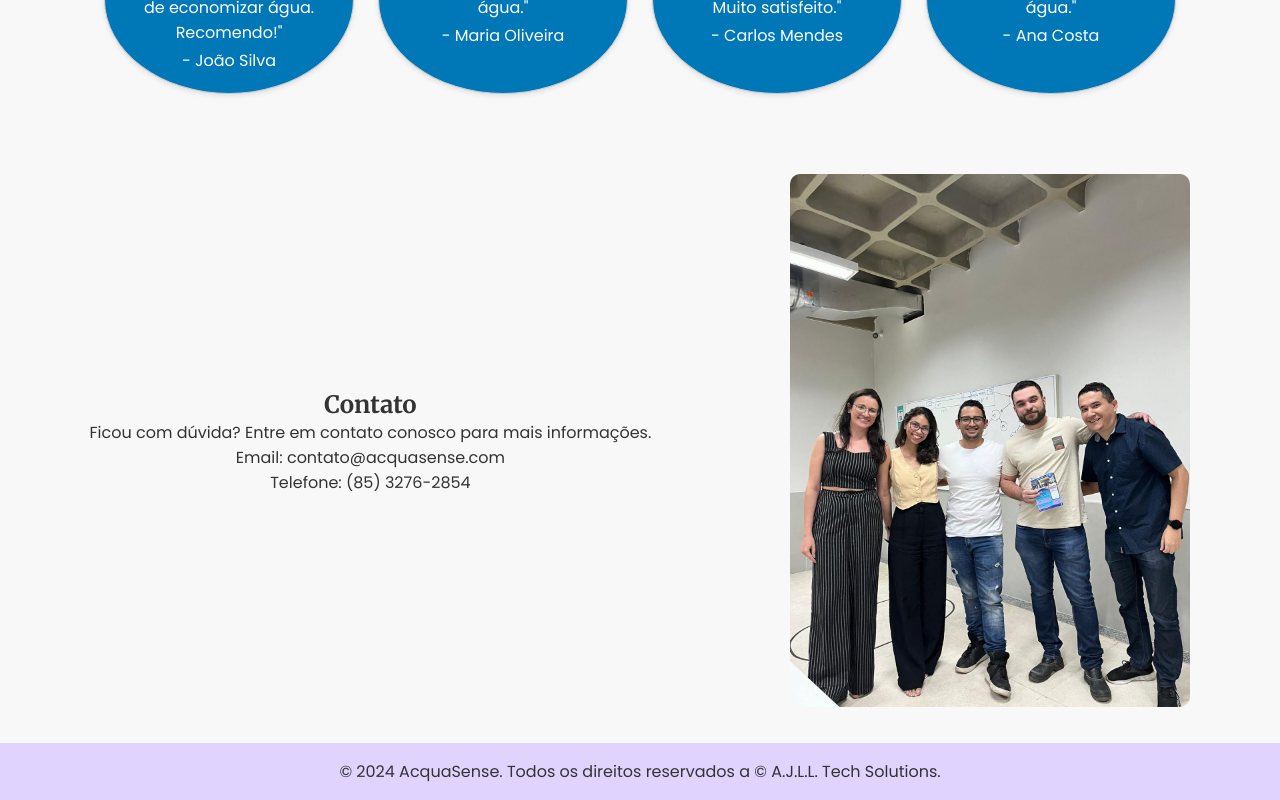
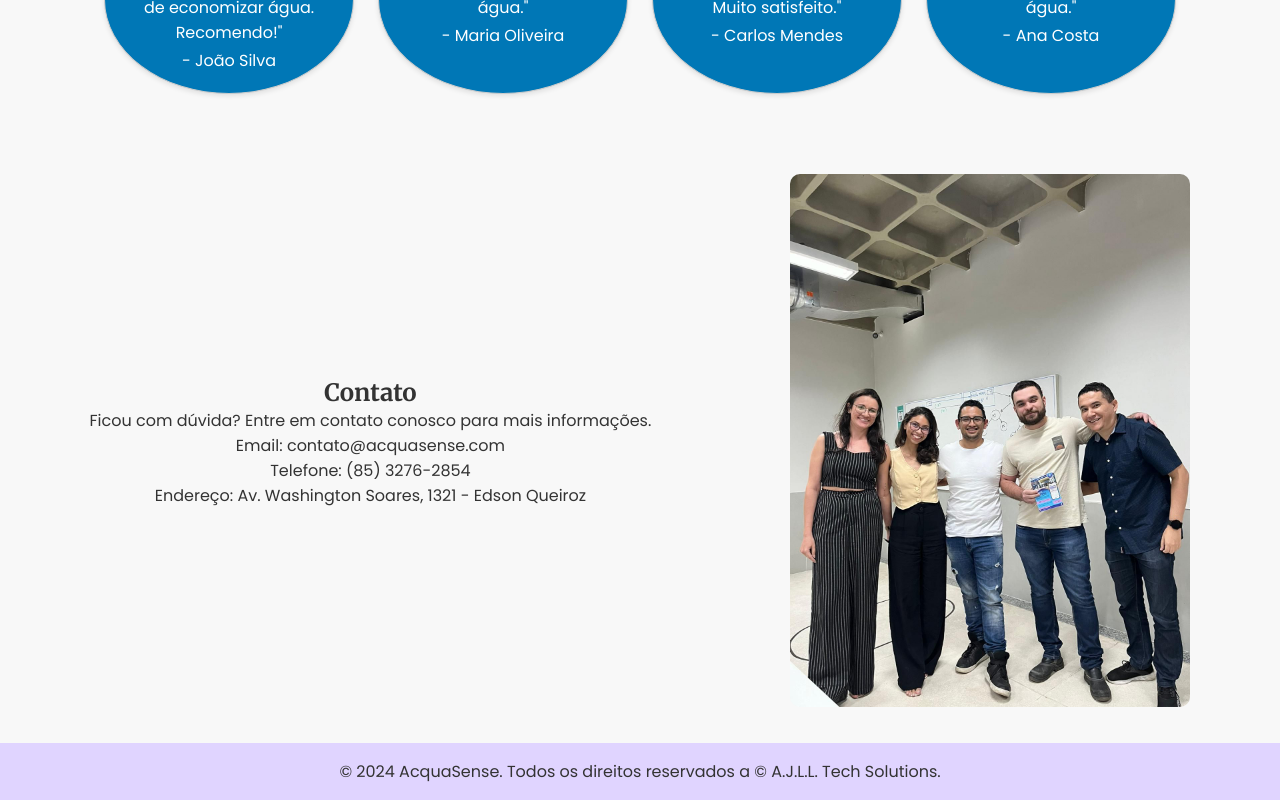
Before and after one commit to LcasFerrei/AcquaSense, a React (Create React App) app in the folder AcquaSense React/: page / in a window 1280 px wide. Shown: the part 2277-3077 px from the top of the page. Built offline with nearby package versions, Linux system fonts and the light colour scheme; a web font is replaced by a local one.

Commit message:
Update Home.js
Adição do endereço.

```diff
--- a/AcquaSense React/src/pages/home/Home.js
+++ b/AcquaSense React/src/pages/home/Home.js
@@ -241,6 +241,7 @@ const MainContent = () => (
                 <p>Ficou com dúvida? Entre em contato conosco para mais informações.</p>
                 <p>Email: contato@acquasense.com</p>
                 <p>Telefone: (85) 3276-2854</p>
+                <p>Endereço: Av. Washington Soares, 1321 - Edson Queiroz</p>
             </div>
             <div className="contact-image">
                 <img src={contactImg} alt="Contato" />
```
